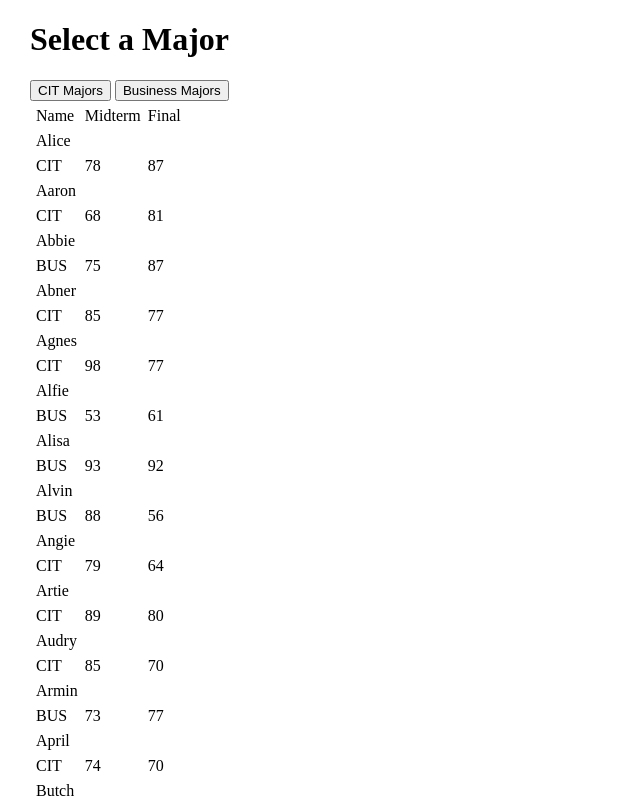
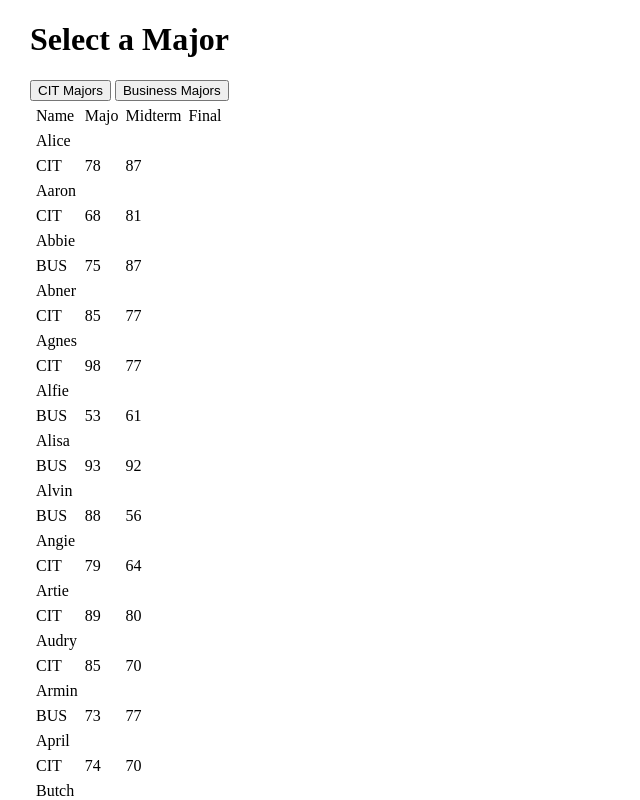
Before and after one commit to FortuneNinja/lhuynh.github.io, a plain HTML site: page index.html in a window 1280 px wide. Both pictures are taken after a click on the button "CIT Majors". Shown: the top 800 px of the page, without its empty margins (0-640 px from the left). Drawn offline with Linux system fonts and the light colour scheme.

Commit message:
Update index.html

```diff
--- a/index.html
+++ b/index.html
@@ -27,7 +27,7 @@
             	var data = JSON.parse(request.responseText);
 
             	if (request.status == 200) {
-            		var contents = "<table cellspacing='5'><tr><td>Name</td><td>Midterm</td><td>Final</td></tr>"
+            		var contents = "<table cellspacing='5'><tr><td>Name</td><td>Majo</td><td>Midterm</td><td>Final</td></tr>"
 
             		for(i = 0; i < data.length; i++) {
                      	contents += "<tr><td>" + data[i].name + "<tr><td>" + data[i].major + "</td><td>" + data[i].midterm + "</td><td>" + data[i].final + "</td></tr>";
```
